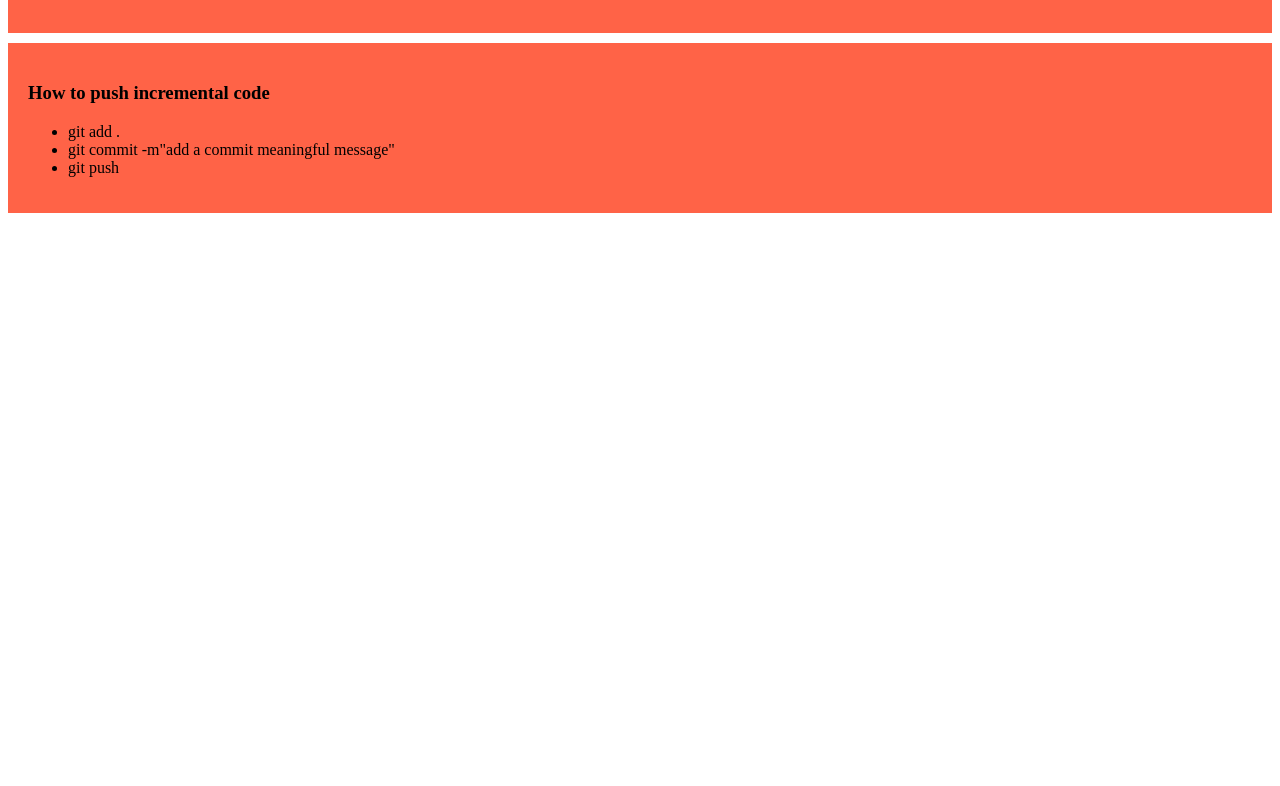
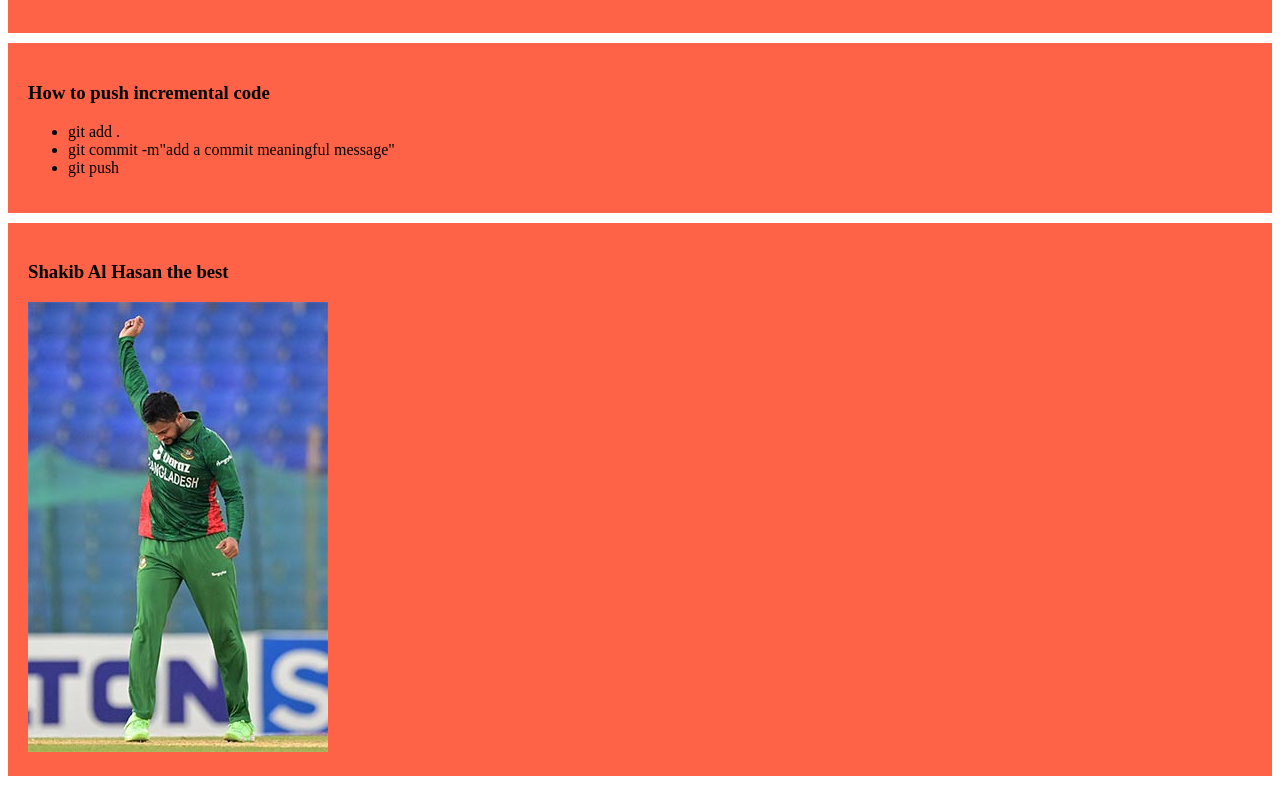
Before and after one commit to 001Rakib/my-first-github-repo, a plain HTML site: page index.html in a window 1280 px wide. Shown: the part 449-1235 px from the top of the page. Before the commit the page ends 800 px from the top, so only its background shows below. Drawn offline with Linux system fonts and the light colour scheme.

Commit message:
added a photo of shakib al hasan

```diff
--- a/index.html
+++ b/index.html
@@ -27,5 +27,9 @@
             <li>git push</li>
         </ul>
     </div>
+    <div>
+        <h3>Shakib Al Hasan the best</h3>
+        <img src="images/Shakib.jpg" alt="a photo of shakib al hasan">
+    </div>
 </body>
 </html>
```
Also changed, not shown: images/Shakib.jpg (added).
